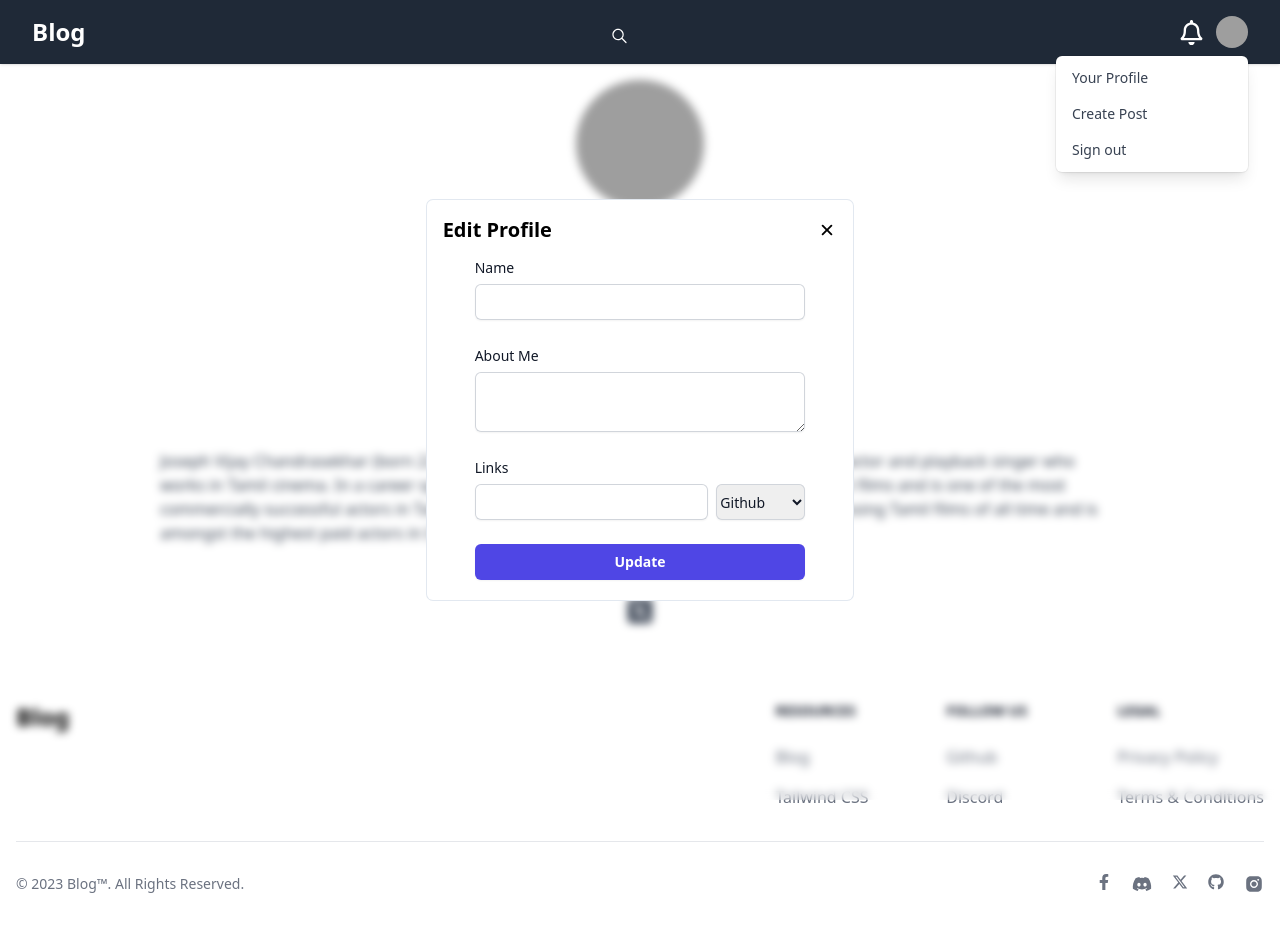
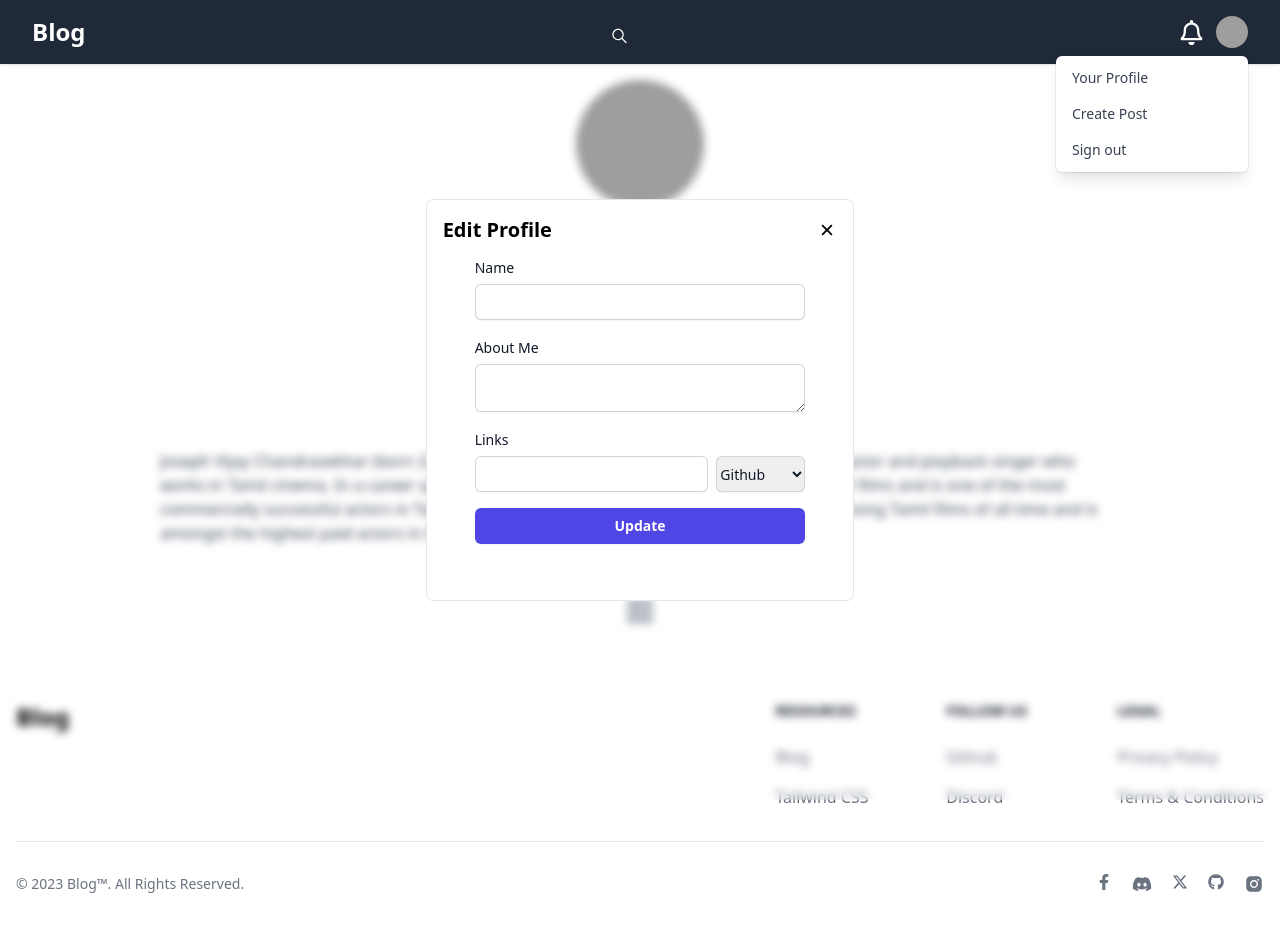
Before and after one commit to prasanth0402/Blogapp-frontend, a React (Vite) app: page /profile in a window 1280 px wide. Both pictures are taken after a click on the button "Edit Profile". Built offline with nearby package versions, Linux system fonts and the light colour scheme; grey boxes are pictures that could not be loaded; the HTML template or start-up script is replaced by a standard one.

Commit message:
updated-editpage

```diff
--- a/src/components/EditProfile.jsx
+++ b/src/components/EditProfile.jsx
@@ -5,8 +5,8 @@ const EditProfile = ({ show, setShow, func }) => {
   return (
     <>
       {show ? (
-        <div className="fixed top-0 left-0 w-full h-screen backdrop-blur-sm flex items-center justify-center">
-          <div className="w-1/3 h-[400px] bg-white ring-1 ring-slate-200 p-4 rounded-md">
+        <div className="fixed top-0 left-0 w-full h-screen backdrop-blur-sm flex items-center justify-center ">
+          <div className="w-1/3 h-[400px] bg-white ring-1 ring-slate-200 p-4 rounded-md overflow-hidden">
             <header className="flex justify-between items-center">
               <h1 className=" font-bold text-xl">Edit Profile</h1>
               <button onClick={() => setShow(false)}>
@@ -14,10 +14,9 @@ const EditProfile = ({ show, setShow, func }) => {
               </button>
             </header>
             <main>
-              <form>
               <div className="flex min-h-full flex-1 flex-col justify-center px-6 lg:px-8">
                 <div className="mt-3 sm:mx-auto sm:w-full sm:max-w-sm">
-                    <form className="space-y-6">
+                  <form className="space-y-4">
                     <div>
                       <label
                         htmlFor="name"
@@ -43,7 +42,7 @@ const EditProfile = ({ show, setShow, func }) => {
                         </label>
                       </div>
                       <div className="mt-1">
-                          <textarea className="block w-full rounded-md border-0 py-1.5 text-gray-900 shadow-sm ring-1 ring-inset ring-gray-300 placeholder:text-gray-400  sm:text-sm sm:leading-6" />
+                        <textarea className="block w-full rounded-md border-0 max-h-[100px] text-gray-900 shadow-sm ring-1 ring-inset ring-gray-300 placeholder:text-gray-400  sm:text-sm sm:leading-6" />
                       </div>
                     </div>
                     <div>
@@ -80,7 +79,6 @@ const EditProfile = ({ show, setShow, func }) => {
                   </form>
                 </div>
               </div>
-              </form>
             </main>
           </div>
         </div>
--- a/src/components/Posts.jsx
+++ b/src/components/Posts.jsx
@@ -23,7 +23,3 @@ const Posts = ({ image, title, details }) => {
 };
 
 export default Posts;
-
-/* "https://www.pluralsight.com/content/dam/ps/images/resource-center/blog/legacy-header-images/header-blog-bing-chatGPT-feature.jpg" */
-/* ChatGPT's new &#10075;Browse with Bing&#10076;: Watching AIs stalk you is odd */
-/*  New Bing-powered ChatGPT cares about providing reliable sources, taking its time, and finding out what you had for... */
--- a/src/pages/Profile.jsx
+++ b/src/pages/Profile.jsx
@@ -1,13 +1,18 @@
 import { useState } from "react";
 import { BsLinkedin } from "react-icons/bs";
-import { FaFacebookSquare, FaInstagramSquare } from "react-icons/fa";
+import {
+  FaFacebookSquare,
+  FaGithubSquare,
+  FaInstagramSquare,
+} from "react-icons/fa";
 import { FaSquareXTwitter } from "react-icons/fa6";
 import { Link } from "react-router-dom";
 import EditProfile from "../components/EditProfile";
 
 const Profile = ({ sociallink }) => {
   const [showEditProfile, setShowEditProfile] = useState(false);
-  const [link, setLink] = useState(sociallink);
+  /*const [link, setLink] = useState(sociallink); */
+  const link = "instagram";
 
   return (
     <>
@@ -51,21 +56,47 @@ const Profile = ({ sociallink }) => {
               <h3 class="font-semibold text-center mt-3 -mb-2">Find me on</h3>
 
               <div class="flex justify-center items-center gap-6 my-6">
+                {link === "instagram" ? (
                   <Link
-                  class="text-gray-700 hover:text-pink-800"
-                  href="/"
+                    class="text-gray-400 hover:text-purple-600"
+                    to="https://www.instagram.com/_prasanth.07"
                     target="_blank"
                   >
-                  {link === "instagram" ? (
                     <FaInstagramSquare size={28} />
+                  </Link>
                 ) : link === "facebook" ? (
+                  <Link
+                    class="text-gray-400 hover:text-blue-600"
+                    to="https://www.instagram.com/_prasanth.07"
+                    target="_blank"
+                  >
                     <FaFacebookSquare size={28} />
+                  </Link>
                 ) : link === "linkedin" ? (
+                  <Link
+                    class="text-gray-400 hover:text-blue-600"
+                    to="https://www.instagram.com/_prasanth.07"
+                    target="_blank"
+                  >
                     <BsLinkedin size={28} />
+                  </Link>
+                ) : link === "github" ? (
+                  <Link
+                    class="text-gray-400 hover:text-black"
+                    to="https://www.instagram.com/_prasanth.07"
+                    target="_blank"
+                  >
+                    <FaSquareXTwitter size={28} />
+                  </Link>
                 ) : (
-                    <FaSquareXTwitter size={28} />
+                  <Link
+                    class="text-gray-400 hover:text-black"
+                    to="https://github.com/prasanth0402"
+                    target="_blank"
+                  >
+                    <FaGithubSquare size={28} />
+                  </Link>
                 )}
-                </Link>
               </div>
             </div>
           </div>
@@ -77,28 +108,3 @@ const Profile = ({ sociallink }) => {
 };
 
 export default Profile;
-
-/* <Link
-                  class="text-gray-700 hover:text-black"
-                  aria-label="Visit TrendyMinds Instagram"
-                  href=""
-                  target="_blank"
-                >
-                  <FaSquareXTwitter size={28} />
-                </Link>
-                <Link
-                    class="text-gray-700 hover:text-blue-400"
-                    aria-label="Visit TrendyMinds LinkedIn"
-                    to=""
-                    target="_blank"
-                  >
-                    <BsLinkedin size={25} />
-                  </Link>
-                  <Link
-                    class="text-gray-700 hover:text-blue-400"
-                    aria-label="Visit TrendyMinds YouTube"
-                    to=""
-                    target="_blank"
-                  >
-                    <FaFacebookSquare size={27} />
-                  </Link>*/
```
Lines whose indentation alone changed are shown as unchanged.
